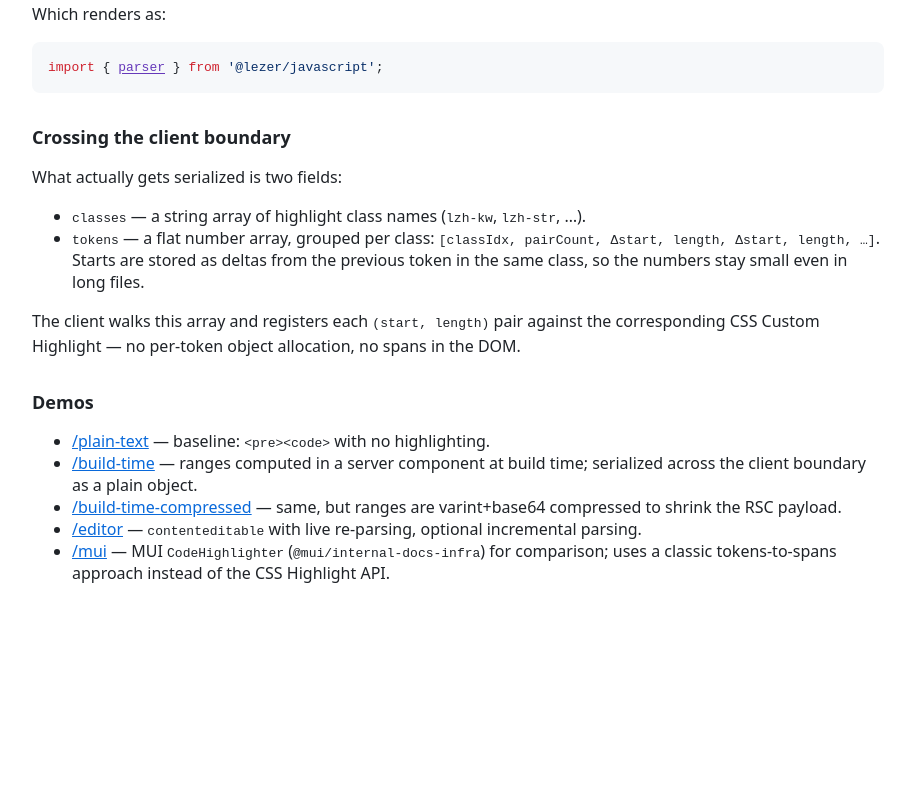
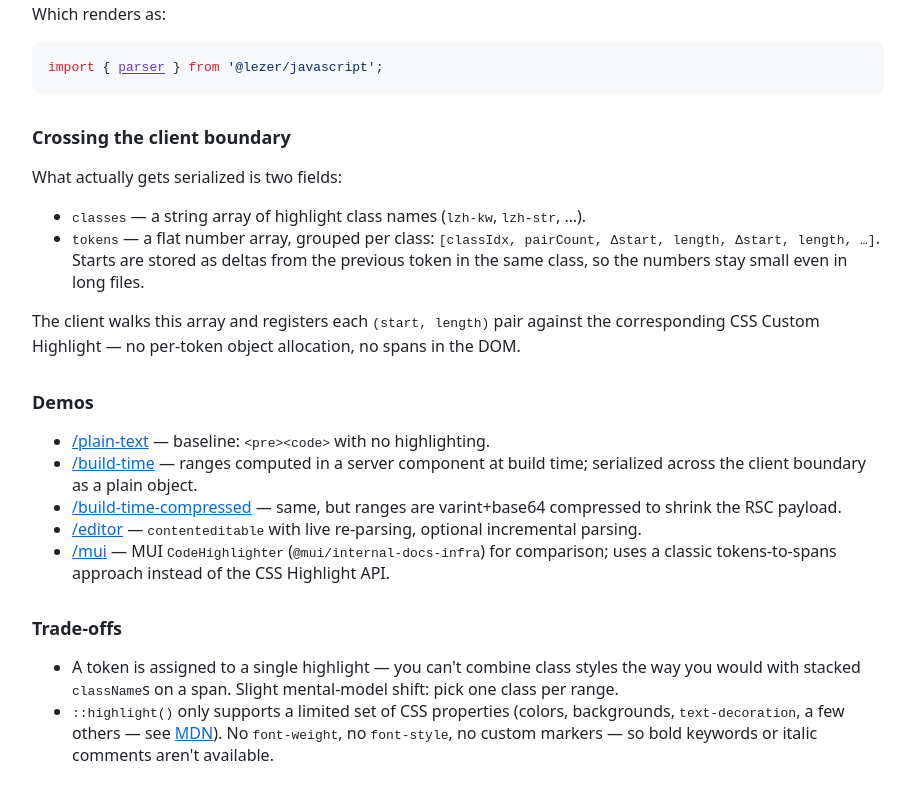
Before and after one commit to Janpot/css-highlights-experiments, a Next.js app: page / in a window 1280 px wide. Shown: the part 911-1711 px from the top of the page, without its empty margins (182-1092 px from the left). Built offline with nearby package versions, Linux system fonts and the light colour scheme.

Commit message:
Add Trade-offs section to landing page

```diff
--- a/app/page.tsx
+++ b/app/page.tsx
@@ -112,6 +112,29 @@ export default function Home() {
           tokens-to-spans approach instead of the CSS Highlight API.
         </li>
       </ul>
+
+      <h2>Trade-offs</h2>
+      <ul>
+        <li>
+          A token is assigned to a single highlight — you can't combine class
+          styles the way you would with stacked <code>className</code>s on a
+          span. Slight mental-model shift: pick one class per range.
+        </li>
+        <li>
+          <code>::highlight()</code> only supports a limited set of CSS
+          properties (colors, backgrounds, <code>text-decoration</code>, a few
+          others — see{' '}
+          <a
+            href="https://developer.mozilla.org/en-US/docs/Web/CSS/Reference/Selectors/::highlight"
+            target="_blank"
+            rel="noopener noreferrer"
+          >
+            MDN
+          </a>
+          ). No <code>font-weight</code>, no <code>font-style</code>, no custom
+          markers — so bold keywords or italic comments aren't available.
+        </li>
+      </ul>
     </>
   );
 }
```
